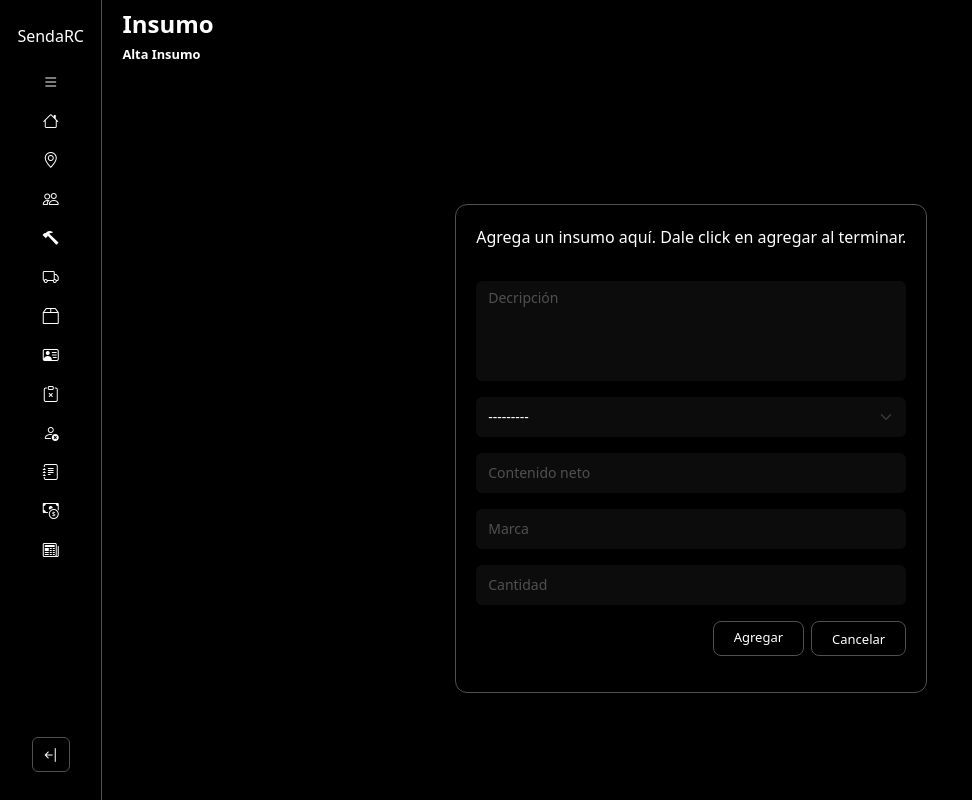
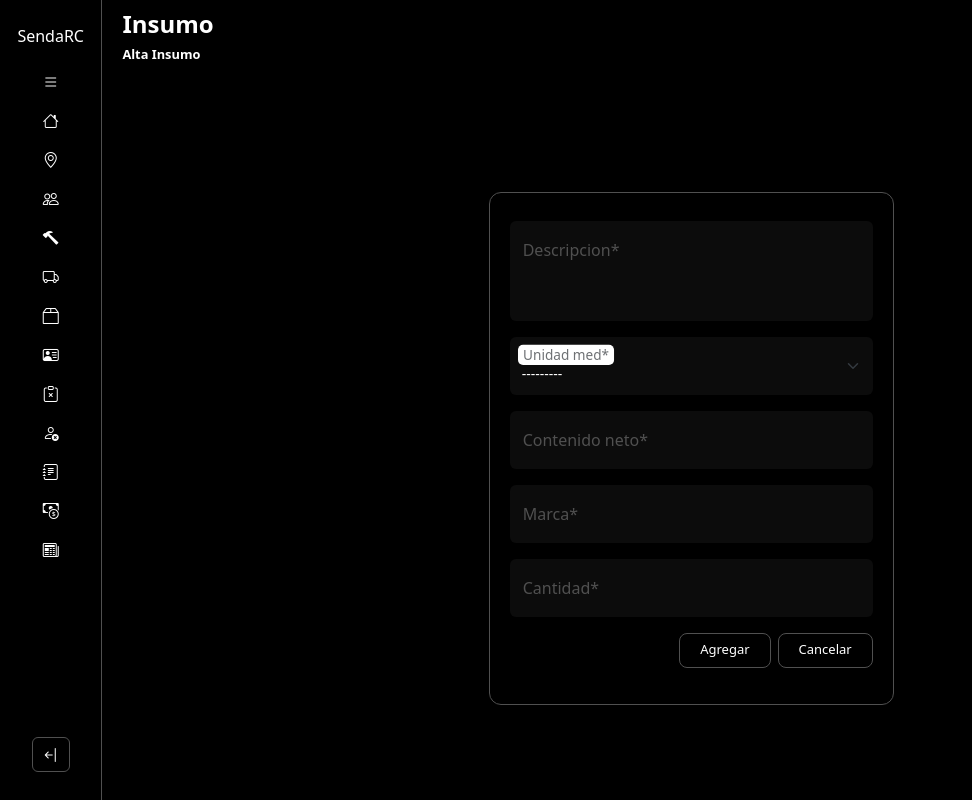
Before and after one commit to UNPSJB/SendaRC, a Django app: page /altaInsumo/ in a window 1280 px wide. Shown: the whole page, without its empty margins (0-972 px from the left). Run offline with Django 4.2, Linux system fonts and the light colour scheme; some libraries are stand-ins or nearby versions.

Commit message:
Crisy Forms y correcciones de CSS

```diff
--- a/core/forms.py
+++ b/core/forms.py
@@ -1,61 +1,74 @@
 from django import forms
+
+from crispy_forms.helper import FormHelper
+from crispy_forms.layout import Layout, Fieldset, Submit, Div
+from crispy_bootstrap5.bootstrap5 import FloatingField
+
 from .models import *
 
 class FormAltaInsumo(forms.ModelForm):
     class Meta:
         model = Insumo
         fields = ['descripcion', 'unidad_med', 'contenido_neto', 'marca', 'cantidad']
-        widgets = {
-            "descripcion": forms.Textarea(attrs={'class': 'form-control textarea','placeholder':'Decripción'}),
-            "unidad_med": forms.Select(attrs={'class': 'form-select','placeholder':'Unidad de medida'}),
-            "contenido_neto": forms.NumberInput(attrs={'class': 'form-control','placeholder':'Contenido neto'}),
-            "marca": forms.TextInput(attrs={'class': 'form-control','placeholder':'Marca'}),
-            "cantidad": forms.NumberInput(attrs={'class': 'form-control','placeholder':'Cantidad'})
-        }
-
-    """
-    def save(self, commit=True):
-        insumo = super().save(commit=commit)
-        if self.cleaned_data['incrementar']:
-            insumo.cantidad += 10
-            insumo.save()
-        return insumo
-    """
 
     def __init__(self, *args, **kwargs):
         super(FormAltaInsumo, self).__init__(*args, **kwargs)
-        # Oculta las etiquetas de los campos
-        self.fields['descripcion'].label = False
-        self.fields['unidad_med'].label = False
-        self.fields['contenido_neto'].label = False
-        self.fields['marca'].label = False
-        self.fields['cantidad'].label = False
+        self.helper = FormHelper()
+        self.helper.layout = Layout(
+            Div(
+                Fieldset(
+                    Div(
+                        'Alta Insumo',
+                        css_class='input-group mb-3 info-formulario'
+                    ),
+                    Div(
+                        FloatingField('descripcion'),
+                        FloatingField('unidad_med'),
+                        FloatingField('contenido_neto'),
+                        FloatingField('marca'),
+                        FloatingField('cantidad'),
+                        css_class='container-inputs'
+                    )
+                ),
+                Div(
+                    Submit('submit', 'Agregar', css_class='btn-Agregar'),
+                    Submit('cancel', 'Cancelar', css_class='btn-Agregar'),
+                    css_class='input-group mb-3 operaciones'
+                ),
+                css_class='container-forms'
+            )
+        )
 
 class ClienteForm(forms.ModelForm):
     class Meta:
         model = Cliente
         fields = ['cuil','nombre', 'apellido', 'direccion', 'tipo', 'tipoPersona','telefono','email','localidad']
-        widgets = {
-            "cuil": forms.NumberInput(attrs={'class': 'form-control textarea','placeholder':'CUIL/CUIT'}),
-            "nombre": forms.TextInput(attrs={'class': 'form-control','placeholder':'Nombre'}),
-            "apellido": forms.TextInput(attrs={'class': 'form-control','placeholder':'Apellido'}),
-            "direccion": forms.TextInput(attrs={'class': 'form-control','placeholder':'Dirección'}),
-            "telefono": forms.NumberInput(attrs={'class': 'form-control','placeholder':'Telefono'}),
-            "email": forms.EmailInput(attrs={'class': 'form-control','placeholder':'Email'}),
-            "tipo": forms.Select(attrs={'class': 'form-select','placeholder':'Tipo cliente'}),
-            "tipoPersona": forms.Select(attrs={'class': 'form-select','placeholder':'Tipo persona'}),
-            "localidad": forms.TextInput(attrs={'class': 'form-control','placeholder':'Localidad'}),
-        }
 
     def __init__(self, *args, **kwargs):
-        super(FormAltaInsumo, self).__init__(*args, **kwargs)
-        # Oculta las etiquetas de los campos
-        self.fields['cuil'].label = False
-        self.fields['nombre'].label = False
-        self.fields['apellido'].label = False
-        self.fields['direccion'].label = False
-        self.fields['tipo'].label = False
-        self.fields['tipoPersona'].label = False
-        self.fields['telefono'].label = False
-        self.fields['email'].label = False
-        self.fields['localidad'].label = False
+        super(ClienteForm, self).__init__(*args, **kwargs)
+        self.helper = FormHelper()
+        self.helper.layout = Layout(
+            Fieldset(
+                Div(
+                    'Alta Cliente',
+                    css_class='input-group mb-3 info-formulario'
+                ),
+                Div(
+                    FloatingField('cuil'),
+                    FloatingField('nombre'),
+                    FloatingField('apellido'),
+                    FloatingField('direccion'),
+                    FloatingField('tipo'),
+                    FloatingField('tipoPersona', class_name='select-form'),
+                    FloatingField('telefono'),
+                    FloatingField('email'),
+                    FloatingField('localidad'),
+                    css_class='container-inputs'
+                ),
+            ),
+            Div(
+                Submit('submit', 'Guardar', css_class='btn-Agregar'),
+                Submit('cancel', 'Cancelar', css_class='btn-Agregar'),
+                css_class='input-group mb-3 operaciones'
+            )
+        )
--- a/core/models.py
+++ b/core/models.py
@@ -55,7 +55,7 @@ class Cliente(models.Model):
     }
     nombre = models.CharField(max_length=50)
     apellido = models.CharField(max_length=50)
-    direccion = models.CharField(max_length=50,default=' ')
+    direccion = models.CharField(max_length=50)
     tipo = models.PositiveIntegerField(choices=TIPO)
     tipoPersona = models.PositiveIntegerField(choices=TIPO)
     cuil = models.IntegerField()
--- a/core/templates/insumo/altaInsumo.html
+++ b/core/templates/insumo/altaInsumo.html
@@ -10,20 +10,8 @@
 {% endblock %}
 {% block formulario %}
     <div class="container container-form">
-        <form method="POST" class="form" action='{% url "altaInsumo" %}'>
-            {% csrf_token %}
-            <div class="input-group mb-3 info-formulario">
-                <p>Agrega un insumo aquí. Dale click en agregar al terminar.</p>
-            </div>
-            {{ form |crispy }}
-            <div class="input-group mb-3 operaciones">
-                <button class="btn-Agregar" type="submit">
-                    <span>Agregar</span>
-                </button>
-                <button class="btn-Cancelar">
-                    <span>Cancelar</span>
-                </button>
-            </div>
-        </form>
+        <div class='form'>
+            {% crispy form %}
+        </div>
     </div>
 {% endblock %}
--- a/core/views.py
+++ b/core/views.py
@@ -37,8 +37,5 @@ def gestionInsumos(request):
 def modificarInsumo(request):
     return render(request, 'insumo/modificarInsumo.html')
 
-def altaCliente(request):
-    return render (request, 'cliente/altaCliente.html')
-
 def altaTipoServicio(request):
     return render(request, 'tipoServicio/altaTipoServicio.html')
--- a/static/css/baseForm.css
+++ b/static/css/baseForm.css
@@ -23,7 +23,7 @@
     justify-content: center;
 }
 .container-form{
-    color: #fff;
+    color: #505050;
     border: 1px solid #505050;
     padding: 20px;
     width: auto;
@@ -41,7 +41,7 @@
 }
 .form-control, .form-select{
     width: 100%;
-    height: 40px;
+    height: 40px !important;
     background-color: #0c0c0c;
     color: #FFF;
     font-size: 14px;
@@ -66,7 +66,7 @@
     justify-content: end;
     gap: 8px;
 }
-.operaciones > button{
+.btn-Agregar, .btn-Cancelar{
     background-color: #000;
     color: #FFF;
     border: 1px solid #505050;
@@ -79,3 +79,7 @@
 .btn-Agregar:hover, .btn-Cancelar:hover{
     filter: brightness(80%);
 }
+.select-form{
+    color: #505050;
+    background-color: #505050;
+}
--- a/static/css/cliente.css
+++ b/static/css/cliente.css
@@ -11,6 +11,7 @@
         "tipoCliente tipoPersona localidad"
         "operaciones operaciones operaciones";
     gap: 10px;
+    color: #505050;
 }
 
 .comboBox-container{
@@ -42,6 +43,7 @@
 }
 .email{
     grid-area: email;
+    color: black;
 }
 .tipoCliente{
     grid-area: tipoCliente;
```
Also changed, not shown: core/templates/cliente/altaCliente.html (+1 -15 lines), static/libs/bootstrap/css/bootstrap.css.
